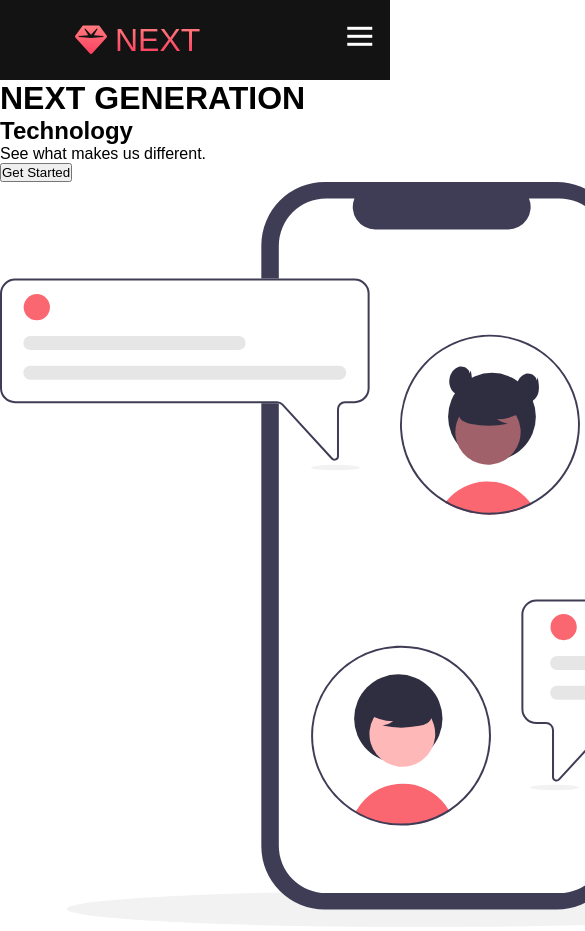
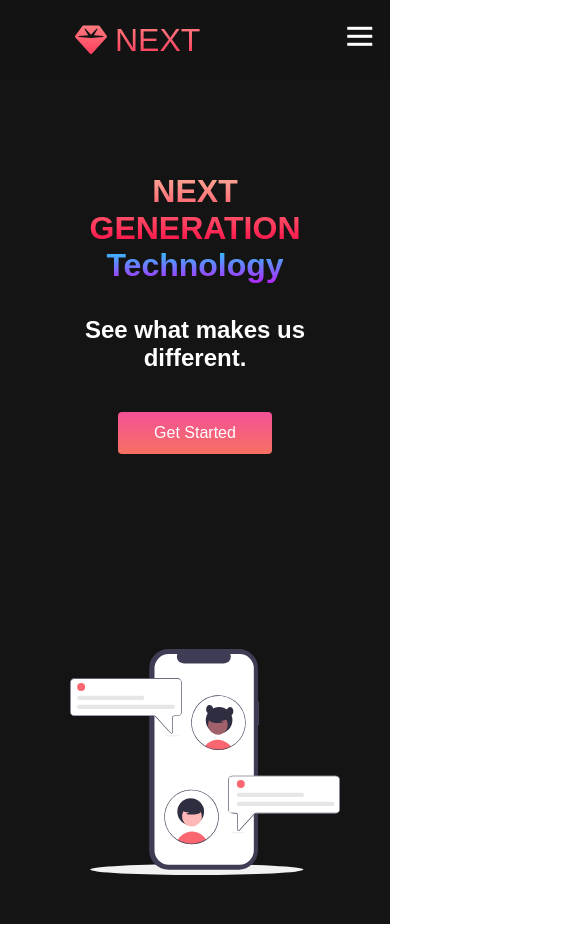
Before and after one commit to marlon5700/First-Website-Project, a plain HTML site: page index.html in a window 390 px wide. Shown: the top 931 px of the page, 585 px wide, since content can reach past the window. Drawn offline with Linux system fonts and the light colour scheme.

Commit message:
Hero Section Finished.
Completed the hero section of the website.

```diff
--- a/index.html
+++ b/index.html
@@ -49,7 +49,7 @@
                 <h1>NEXT GENERATION</h1>
                 <h2>Technology</h2>
                 <p>See what makes us different.</p>
-                <button class="main_btn"><a href="/"></a>Get Started</button>
+                <button class="main__btn"><a href="/">Get Started</a></button>
             </div>
             <div class="main_img--container">
                 <img src="images/pic1.svg" alt="pic" id="main__img">
--- a/styles.css
+++ b/styles.css
@@ -256,3 +256,187 @@
 }
 
 body.resizing .navbar__menu { visibility: hidden !important; opacity: 0 !important; pointer-events: none !important;  };
+
+
+/* Hero Section CSS */
+
+:root {
+    --nav-height: 80px;
+}
+
+.main {
+    background-color: #141414;
+}
+
+.main__container {
+    display: grid;
+    grid-template-columns: 1fr 1fr;
+    align-items: center;
+    justify-self: center;
+    margin: 0 auto;
+    height: 80vh;
+    background-color: #141414;
+    z-index: 1;
+    width: 100%;
+    max-width: 2000px;
+    padding: 0 50px;
+
+
+
+
+}
+
+.main__content h1 {
+    font-size: 4rem;
+    background-color: #ff8177;
+    background-image: linear-gradient(to top, #ff0844 0%, #ffb199 100%);
+    background-size: 100%;
+    -webkit-background-clip: text;
+    -moz-background-clip: text;
+    -webkit-text-fill-color: transparent;
+    -moz-text-fill-color: transparent;
+
+}
+
+.main__content h2 {
+    font-size: 4rem;
+    background-color: #ff8177;
+    background-image: linear-gradient(to top, #b721ff 0%, #21d4fd 100%);
+    background-size: 100%;
+    -webkit-background-clip: text;
+    -moz-background-clip: text;
+    -webkit-text-fill-color: transparent;
+    -moz-text-fill-color: transparent;
+}
+
+.main__content p {
+    margin-top: 1rem;
+    font-size: 2rem;
+    font-weight: 700;
+    color: #fff;
+
+}
+
+.main__btn {
+    position: relative;
+    overflow: hidden;
+    font-size: 1rem;
+    background-image: linear-gradient(to top, #f77062 0%, #f35196 100%);
+    padding: 14px 32px;
+    border: none;
+    border-radius: 4px;
+    color: #fff;
+    margin-top: 2rem;
+    cursor: pointer;
+    position: relative;
+    transition: color 0.35s ease;
+    outline: none;
+
+
+}
+
+.main__btn a {
+    position: relative;
+    z-index: 2;
+    color: #fff;
+    text-decoration: none;
+
+}
+
+.main__btn:after {
+    position: absolute;
+    content: '';
+    top: 0;
+    left: 0;
+    width: 0;
+    height: 100%;
+    background: #4837ff;
+    transition:  all 0.35s;
+    border-radius: 4px;
+    pointer-events: none;
+    z-index: 1;
+    transition: width 0.35s ease;
+
+}
+
+.main__btn:hover {
+    color: #fff;
+
+}
+
+.main__btn:hover:after {
+    width: 100%;
+}
+
+.main__img--container {
+    text-align: center;
+}
+
+#main__img {
+    height: 100%;
+    width: 100%;
+    padding-left: 20px;
+}
+
+/*Mobile Responsive */
+
+
+@media screen and (max-width: 768px) {
+    .main__container {
+        display: grid;
+        grid-template-columns: auto;
+        align-items: center;
+        justify-self: center;
+        width: 100%;
+        margin: 0 auto;
+        height: 100vh;
+    }
+
+    .main__content {
+        text-align: center;
+        margin-bottom: 4rem;
+
+    }
+
+    .main__content h1 {
+        font-size: 2.5rem;
+        margin-top: 2rem;
+
+    }
+
+    .main__content h2 {
+        font-size: 3rem;
+
+    }
+
+    .main__content p {
+        margin-top: 1rem;
+        font-size: 1.5rem;
+    }
+
+
+}
+
+@media screen and (max-width: 480px) {
+
+    .main__content h1 {
+        font-size: 2rem;
+        margin-top: 3rem;
+
+    }
+
+    .main__content h2 {
+        font-size: 2rem;
+
+    }
+
+    .main__content p {
+        margin-top: 2rem;
+        font-size: 1.5rem;
+    }
+
+    .main__btn {
+        padding: 12px 36px;
+        margin: 2.5rem 0;
+    }
+}
```
